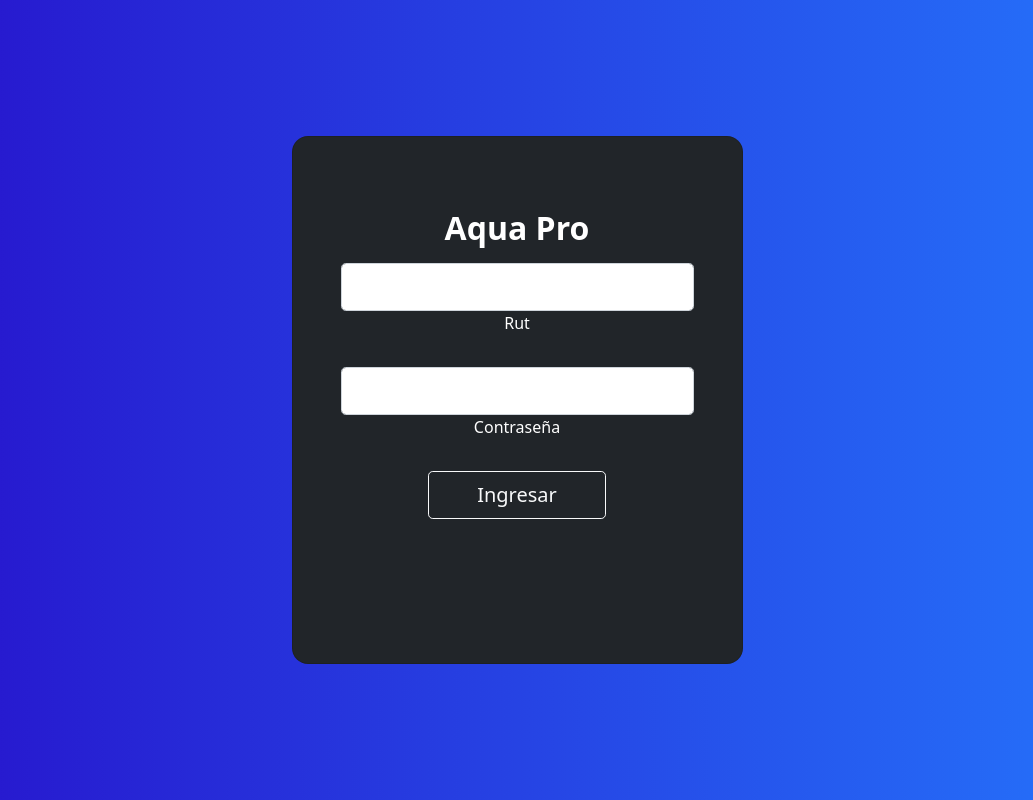
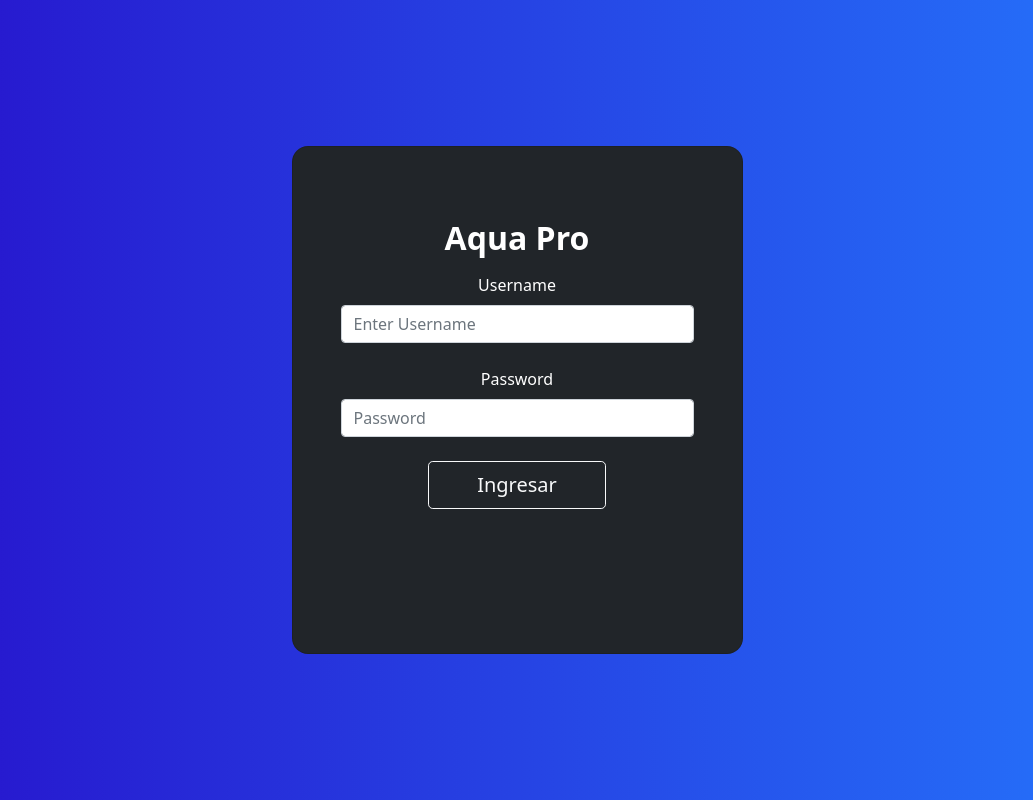
Before and after one commit to D1eku/wirelss-water-meter-se, a React (Create React App) app in the folder frontend/: page / in a window 1280 px wide. Shown: the whole page, without its empty margins (123-1156 px from the left). Built offline with nearby package versions, Linux system fonts and the light colour scheme.

Commit message:
feat: some bugs added and backend conected ?

```diff
--- a/frontend/package.json
+++ b/frontend/package.json
@@ -6,6 +6,7 @@
     "@testing-library/jest-dom": "^5.16.4",
     "@testing-library/react": "^13.3.0",
     "@testing-library/user-event": "^13.5.0",
+    "axios": "^0.27.2",
     "bootstrap": "^5.1.3",
     "react": "^18.1.0",
     "react-bootstrap": "^2.4.0",
--- a/frontend/src/components/WaterGraphs/index.js
+++ b/frontend/src/components/WaterGraphs/index.js
@@ -10,17 +10,18 @@ import {
 } from "recharts";
 
 export const WaterGraphs = ({ data }) => {
+  console.log("from whater graphs : ", data)
   const dataGraph = data.map((value) => {
-    return { name: value.fecha, medicion: value.medicion };
+    return { name: value.measure_at, medicion: value.value };
   });
   return (
     <LineChart
-      width={500}
-      height={300}
+      width={800}
+      height={450}
       data={dataGraph}
       margin={{
         top: 5,
-        right: 30,
+        right: 20,
         left: 20,
         bottom: 5,
       }}
--- a/frontend/src/views/Login/index.js
+++ b/frontend/src/views/Login/index.js
@@ -1,7 +1,35 @@
 import "./index.css";
 import { Link} from "react-router-dom";
+import axios from "axios";
+import Form from 'react-bootstrap/Form'
+import {Button} from "react-bootstrap";
+import {useEffect, useState} from "react";
+
 
 export const Login = () => {
+
+  let canRedirect = false;
+
+  const doLogin = async (event) => {
+    event.preventDefault()
+    const data = new FormData(event.currentTarget);
+    data.set("username", "admin")
+    data.set("password", "embebidos")
+    console.log(data)
+
+    const loginState = await axios.post("http://192.168.5.1:8000/api/login",data)
+    console.log(loginState.data);
+
+    if(loginState.data === "Logueado"){
+      canRedirect = true;
+    }
+
+    console.log("canRedirect: ", canRedirect)
+    if(canRedirect){
+      window.location.href = "/menu/waterMedition')"
+    }
+  }
+
   return (
     <section className="vh-100 gradient-custom">
       <div className="container py-5 h-100">
@@ -15,30 +43,19 @@ export const Login = () => {
                 <div className="mb-md-5 mt-md-4 pb-5">
                   <h2 className="fw-bold mb-3">Aqua Pro</h2>
 
-                  <div className="form-outline form-white mb-4">
-                    <input
-                      type="text"
-                      id="rut"
-                      className="form-control form-control-lg"
-                    />
-                    <label className="form-label">Rut</label>
-                  </div>
-
-                  <div className="form-outline form-white mb-4">
-                    <input
-                      type="password"
-                      id="password"
-                      className="form-control form-control-lg"
-                    />
-                    <label className="form-label">Contraseña</label>
-                  </div>
-
-                  <button
-                    className="btn btn-outline-light btn-lg px-5"
-                    type="submit"
-                  >
-                    Ingresar
-                  </button>
+                  <Form onSubmit={doLogin}>
+                    <Form.Group className="mb-4" controlId="formBasicUsername">
+                      <Form.Label> Username </Form.Label>
+                      <Form.Control type="text" placeholder="Enter Username"/>
+                    </Form.Group>
+                    <Form.Group className="mb-4" controlId="formBasicPassword">
+                      <Form.Label>Password</Form.Label>
+                      <Form.Control type="password" placeholder="Password"/>
+                    </Form.Group>
+                    <Button variant="btn btn-outline-light btn-lg px-5" type="submit">
+                      Ingresar
+                    </Button>
+                  </Form>
                 </div>
               </div>
             </div>
--- a/frontend/src/views/WaterMedition/index.js
+++ b/frontend/src/views/WaterMedition/index.js
@@ -2,19 +2,24 @@ import Table from "react-bootstrap/Table";
 import Form from "react-bootstrap/Form";
 import { WaterGraphs } from "../../components/WaterGraphs";
 import { useEffect, useState } from "react";
-
+import axios from "axios";
 
 
 export const WaterMedition = () => {
   const [data, setData] = useState([])
   const [isLoading, setIsLoading] = useState(true);
   useEffect(() => {
-    fetch("192.168.5.1:8000")
-      .then((response) => response.json())
-      .then((data) => {
-        setData(data);
-        setIsLoading(false);
-      });
+    axios.get("http://192.168.5.1:8000/api/medicion/").then((res) => {
+      //console.log("Res.data = ", res.data);
+      let aux = res.data.mediciones
+      //sorting data....
+      console.log("Array before ", res.data.mediciones)
+      aux.sort((a,b) => a.measure_at > b.measure_at)
+      console.log("Array after ", aux)
+      setData(res.data.mediciones);
+      setIsLoading(false);
+
+    })
   }, [])
   if(isLoading){
     return <h1>Cargando...</h1>
@@ -47,12 +52,12 @@ export const WaterMedition = () => {
           </thead>
           <tbody>
             {data.length > 0 &&
-              data.map((value) => (
-                <tr>
-                  <td>{value.id}</td>
-                  <td>{value.fecha}</td>
-                  <td>{value.medicion}</td>
-                  <td>{value.direccion}</td>
+              data.map((value, i) => (
+                <tr key={i}>
+                  <td>{i}</td>
+                  <td>{value.measure_at}</td>
+                  <td>{value.value}</td>
+                  <td>{value.address}</td>
                 </tr>
               ))}
           </tbody>
```
Also changed, not shown: 1 other file (tests, documents, lock files or other folders).
